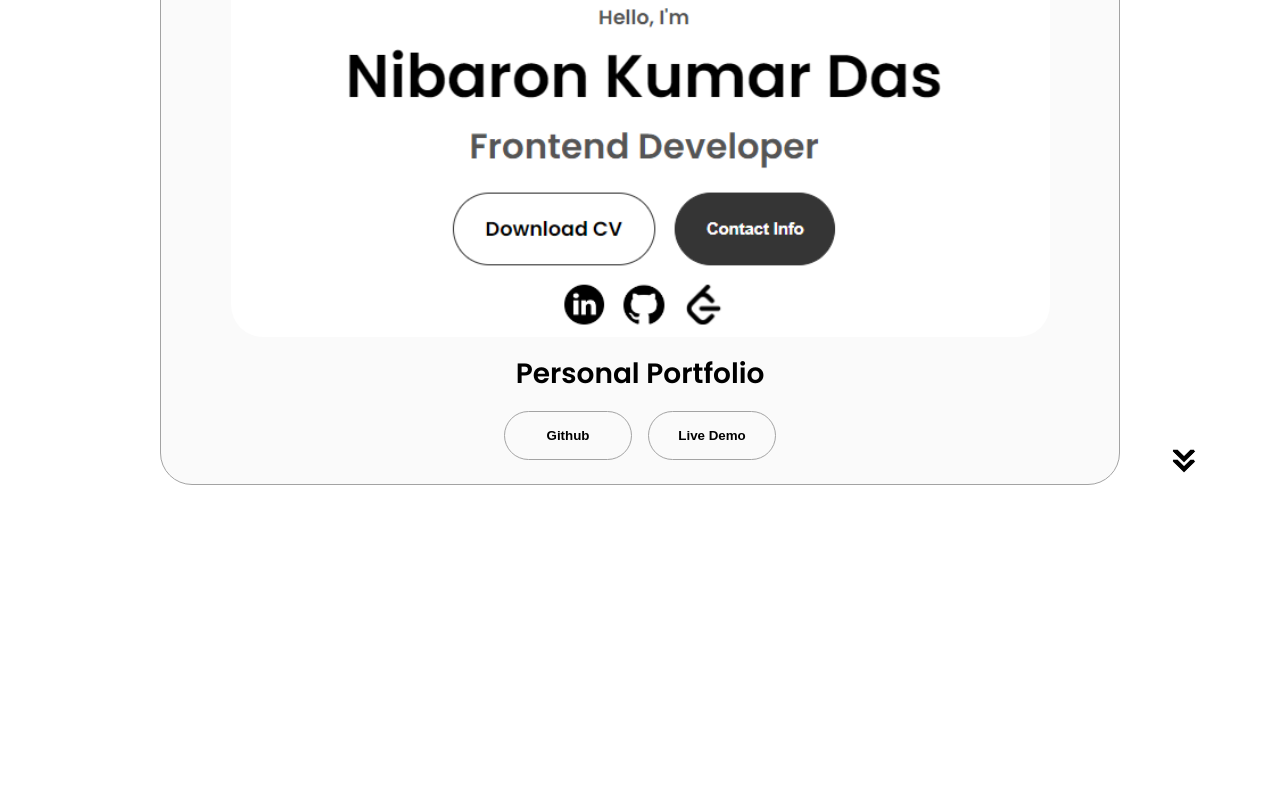
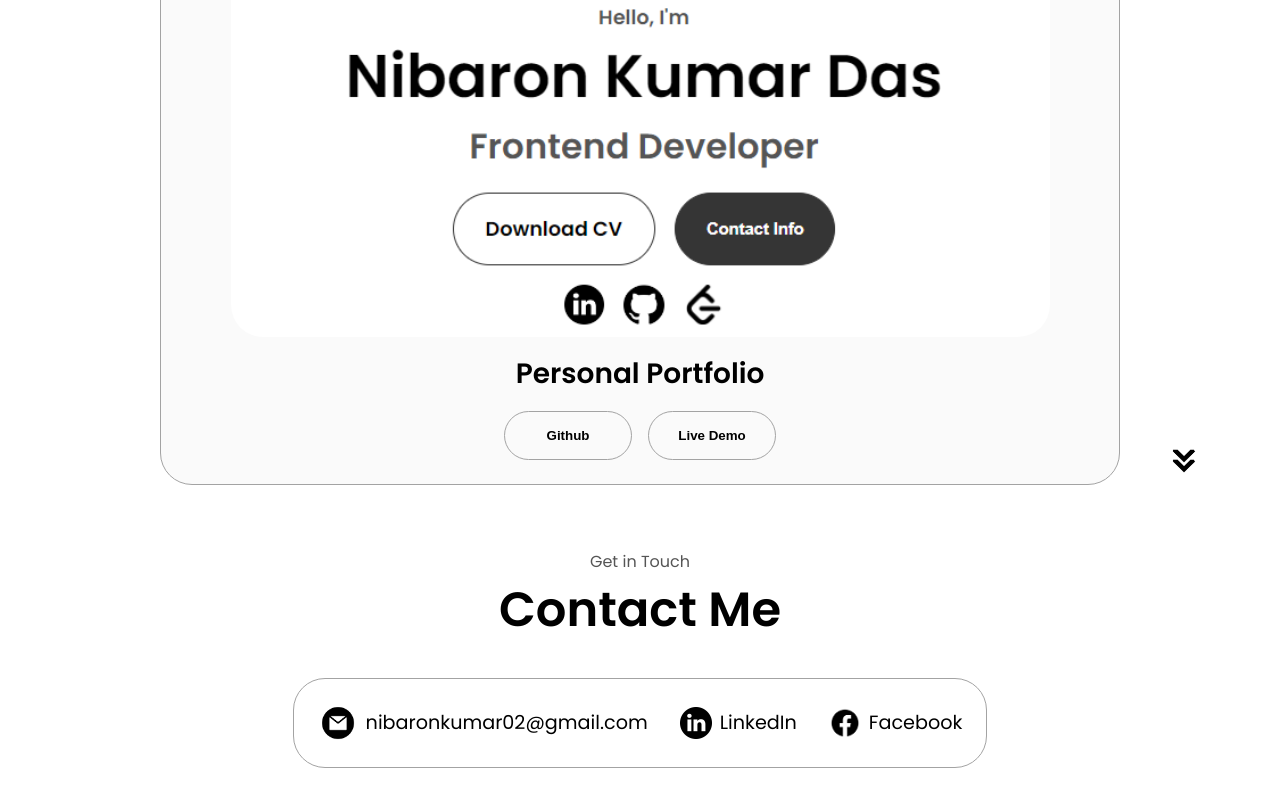
Before and after one commit to Nibaron/portfolio, a React (Create React App) app: page / in a window 1280 px wide. Shown: the part 5443-6243 px from the top of the page. Before the commit the page ends 5960 px from the top, so only its background shows below. Built offline with nearby package versions, Linux system fonts and the light colour scheme.

Commit message:
contact added

```diff
--- a/src/App.js
+++ b/src/App.js
@@ -7,6 +7,7 @@ import About from "./about";
 import Skill from "./skill";
 import Projects1 from "./projects1";
 import Projects2 from "./project2";
+import Contact from "./contact";
 
 function App() {
   return (
@@ -17,6 +18,7 @@ function App() {
       <Skill/>
       <Projects1/>
       <Projects2/>
+      <Contact/>
     </>
   );
 }
--- /dev/null
+++ b/src/contact.js
@@ -0,0 +1,49 @@
+import React from "react";
+import emailPic from "./assets/email.png";
+import linkedinIcon from '../src/assets/linkedin.png';
+import facebookIcon from "./assets/facebook.png";
+
+const Contact = () => {
+    return (
+        <section id="contact">
+            <p className="section__text__p1">Get in Touch</p>
+            <h1 className="title">Contact Me</h1>
+            <div className="contact-info-upper-container">
+                <div className="contact-info-container">
+                    <img
+                        src={emailPic}
+                        alt="Email icon"
+                        className="icon contact-icon email-icon"
+                    />
+                    <p>
+                        <a href="mailto:nibaronkumar02@gmail.com">
+                            nibaronkumar02@gmail.com
+                        </a>
+                    </p>
+                </div>
+                <div className="contact-info-container">
+                    <img
+                        src={linkedinIcon}
+                        alt="LinkedIn icon"
+                        className="icon contact-icon"
+                    />
+                    <p>
+                        <a href="https://www.linkedin.com/in/nibaron-ruet/">LinkedIn</a>
+                    </p>
+                </div>
+                <div className="contact-info-container">
+                    <img
+                        src={facebookIcon}
+                        alt="LinkedIn icon"
+                        className="icon contact-icon"
+                    />
+                    <p>
+                        <a href="https://www.facebook.com/nibaron.kumar2">Facebook</a>
+                    </p>
+                </div>
+            </div>
+        </section>
+    );
+};
+
+export default Contact;
```
Also changed, not shown: src/assets/facebook.png (added).
